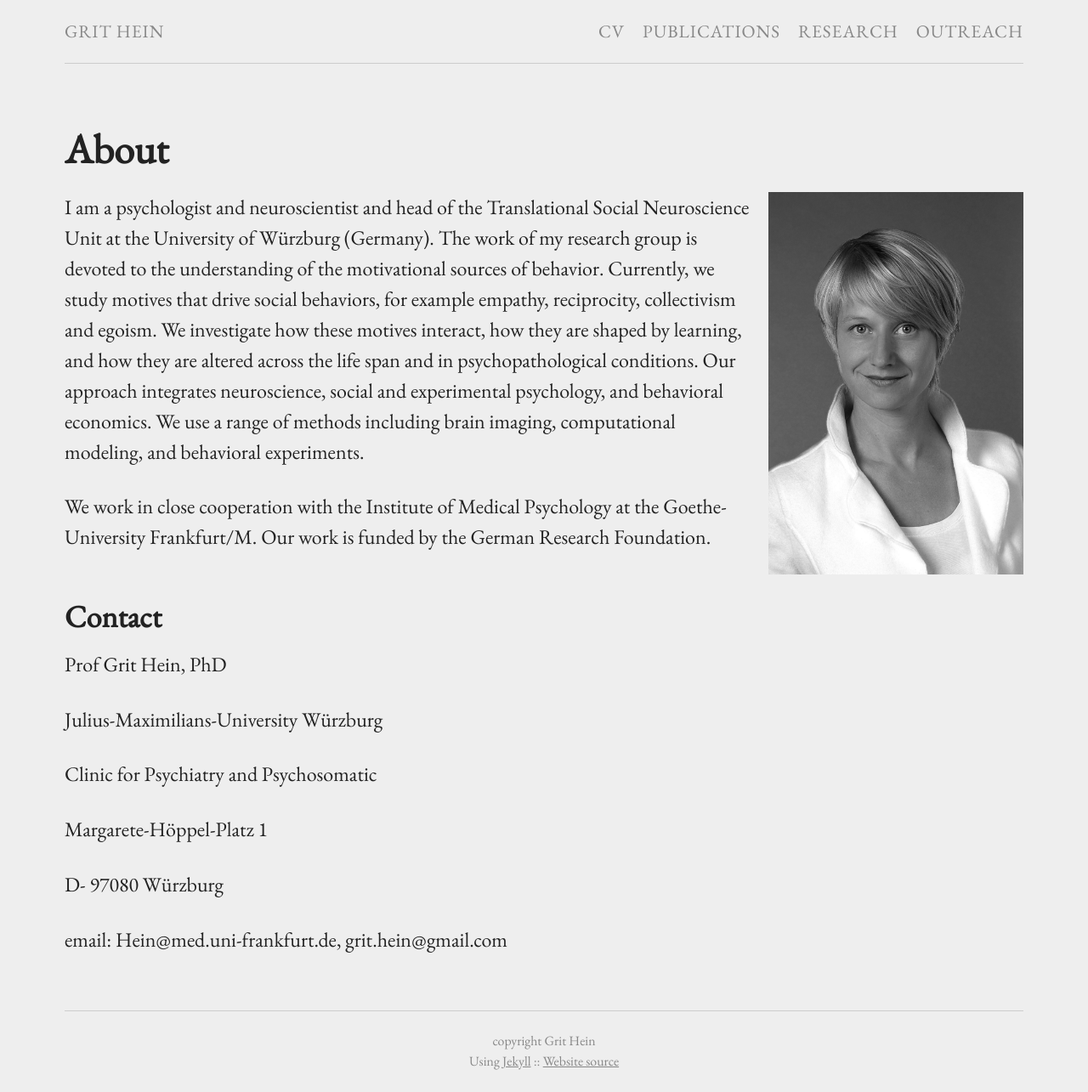
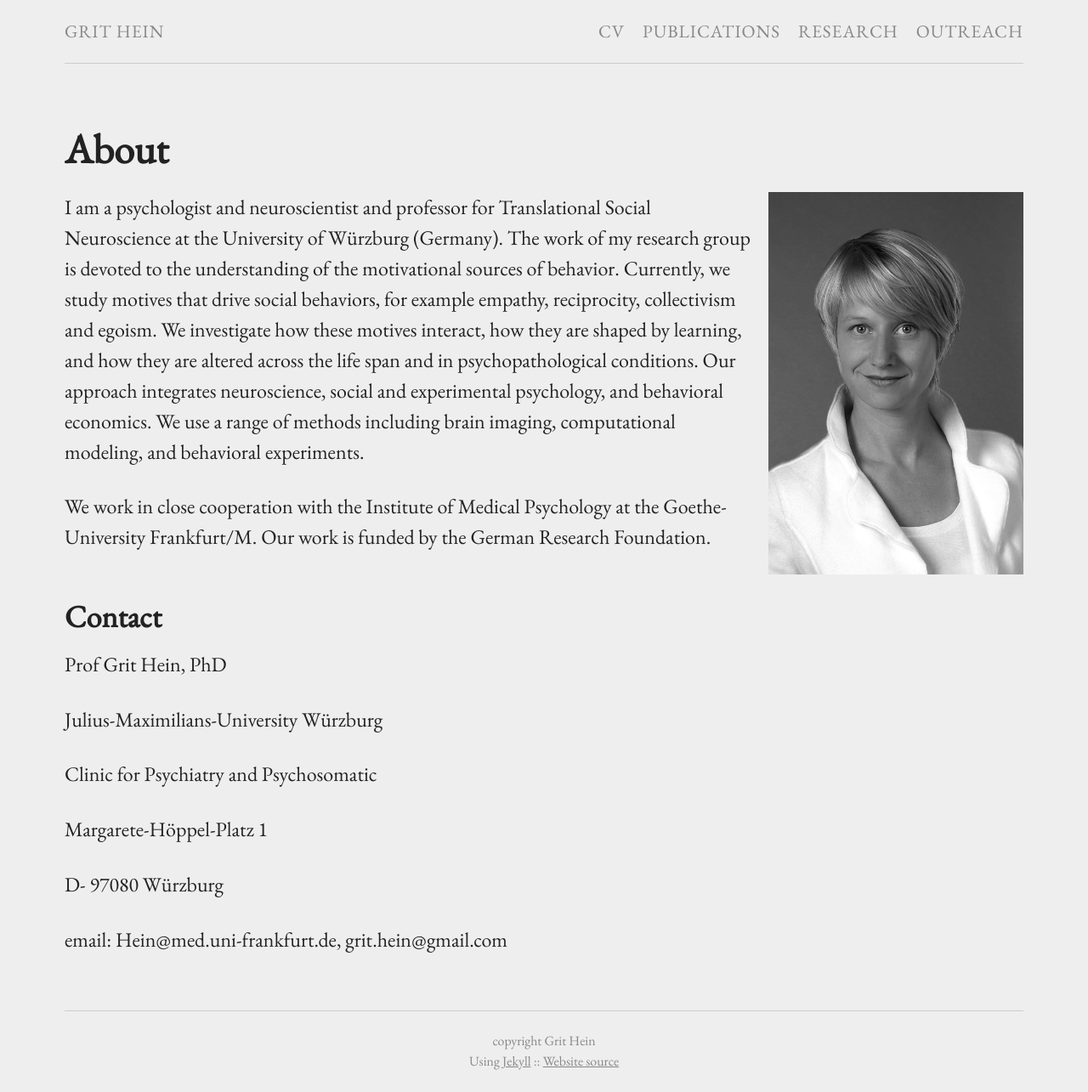
Before and after one commit to grithein/grithein, a Jekyll site: the page built from index.md, in a window 1280 px wide. Shown: the whole page at 85% size. Built offline with Jekyll 4.4.1, drawn with Linux system fonts in a browser that asks for light colours.

Commit message:
Update from Forestry.io - index.md

```diff
--- a/index.md
+++ b/index.md
@@ -7,7 +7,7 @@ permalink: "/"
 
 {% include image.html url="images/Grit_pic.jpg" caption="" max_width="300px" align="right" %}
 
-I am a psychologist and neuroscientist and head of the Translational Social Neuroscience Unit at the University of Würzburg (Germany). The work of my research group is devoted to the understanding of the motivational sources of behavior. Currently, we study motives that drive social behaviors, for example empathy, reciprocity, collectivism and egoism. We investigate how these motives interact, how they are shaped by learning, and how they are altered across the life span and in psychopathological conditions. Our approach integrates neuroscience, social and experimental psychology, and behavioral economics. We use a range of methods including brain imaging, computational modeling, and behavioral experiments.
+I am a psychologist and neuroscientist and professor for Translational Social Neuroscience at the University of Würzburg (Germany). The work of my research group is devoted to the understanding of the motivational sources of behavior. Currently, we study motives that drive social behaviors, for example empathy, reciprocity, collectivism and egoism. We investigate how these motives interact, how they are shaped by learning, and how they are altered across the life span and in psychopathological conditions. Our approach integrates neuroscience, social and experimental psychology, and behavioral economics. We use a range of methods including brain imaging, computational modeling, and behavioral experiments.
 
 We work in close cooperation with the Institute of Medical Psychology at the Goethe-University Frankfurt/M. Our work is funded by the German Research Foundation.
 
```
